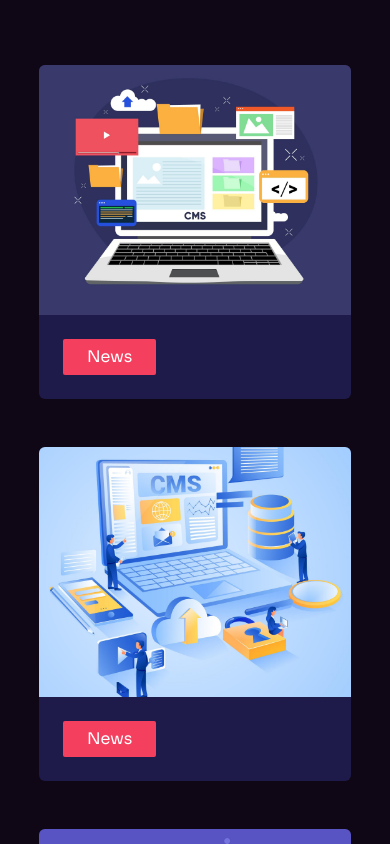
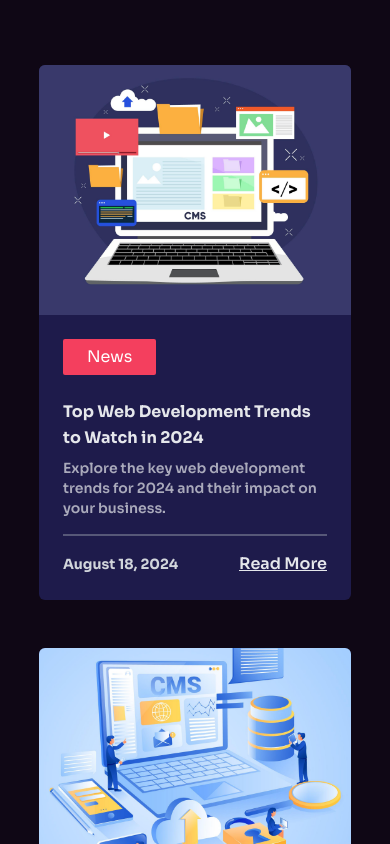
Before and after one commit to codeftsaikat/portfolio, a Next.js app: page / in a window 390 px wide. Shown: the part 11156-12000 px from the top of the page. Built offline with nearby package versions, Linux system fonts and the light colour scheme.

Commit message:
Finalize blog section with post previews, metadata, and responsive layout

```diff
--- a/components/Home/Blog/BlogCard/BlogCard.tsx
+++ b/components/Home/Blog/BlogCard/BlogCard.tsx
@@ -24,6 +24,13 @@ const BlogCard = ({ blog }: Props) => {
       />
       <div className="p-6">
          <p className="rounded-sm px-6 py-1.5 bg-rose-500 text-white w-fit">News</p>
+         <h1 className="sm:text-lg text-base cursor-pointer hover:text-gray-100 hover:underline transition-all duration-200 mt-6 mb-2 text-gray-200 leading-[1.6rem] font-bold">{title}</h1>
+         <p className="text-sm font-semibold text-gray-200 text-opacity-70">{summary}</p>
+         <div className="mt-4 mb-4 w-full h-[1.5px] bg-gray-400 opacity-45"></div>
+         <div className="flex items-center justify-between">
+            <h1 className="text-gray-300 text-sm font-bold">{date}</h1>
+            <button className="text-base hover:text-rose-500 text-gray-200 underline font-semibold">Read More</button>
+         </div>
       </div>
     </div>
   );
```
